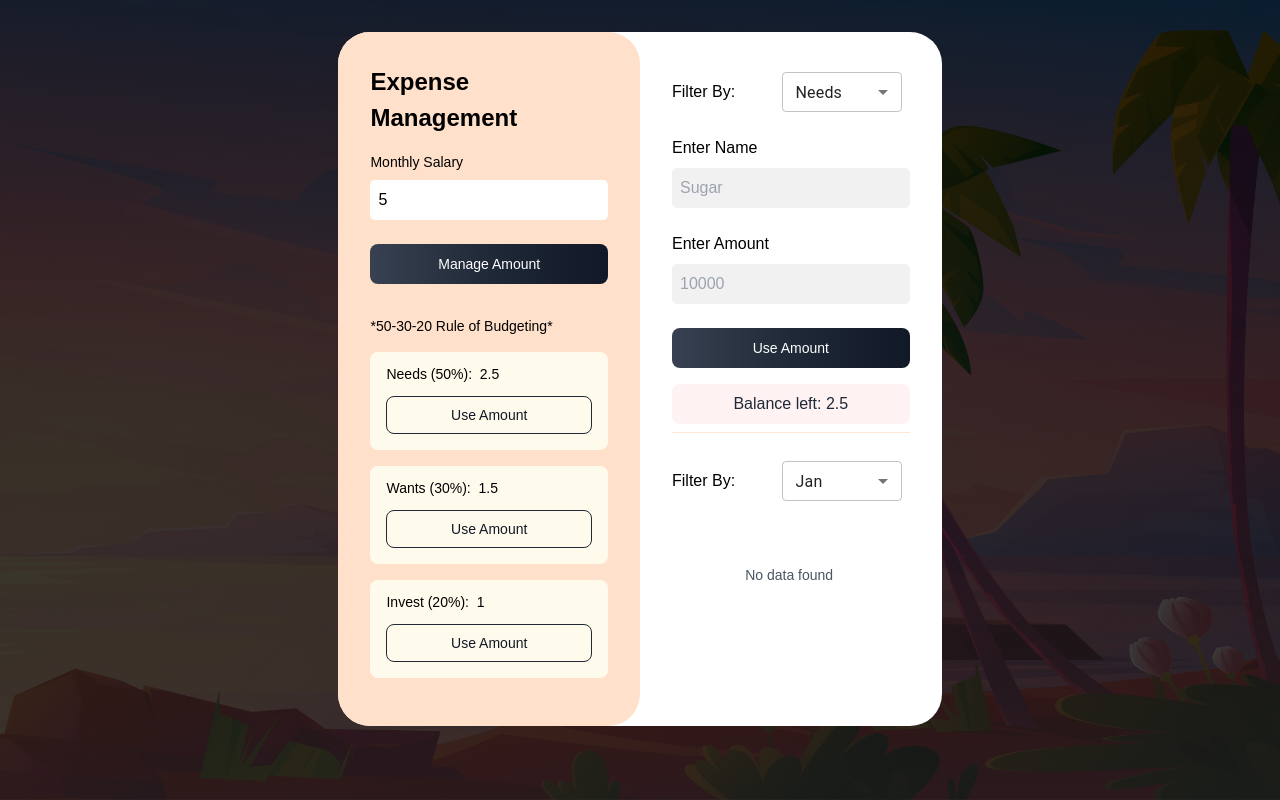
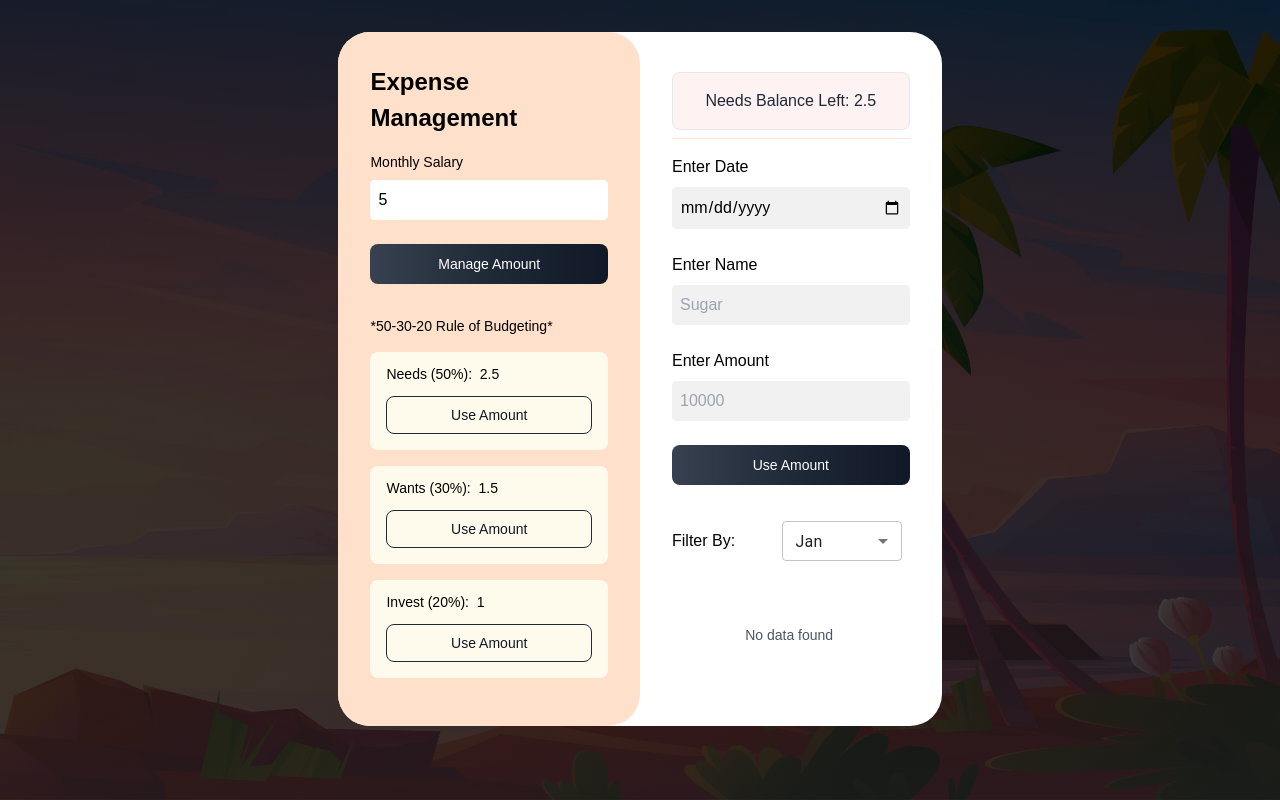
Before and after one commit to gauravsoni97/expensemanagement, a React (Create React App) app: page / in a window 1280 px wide. Both pictures are taken after typing "5" into the empty fields and a click on the button "Manage Amount". Built offline with nearby package versions, Linux system fonts and the light colour scheme.

Commit message:
date added in right side

```diff
--- a/src/Components/ExpenseListRight/ExpenseListRight.jsx
+++ b/src/Components/ExpenseListRight/ExpenseListRight.jsx
@@ -14,18 +14,17 @@ const ExpenseListRight = ({
   currentBalance,
   salaryToNeeds,
 }) => {
-
-
   const [arrayOfList, setArrayOfList] = useState([]);
-
 
   const formik = useFormik({
     initialValues: {
+      itemDate: "",
       itemName: "",
       itemPrice: "",
     },
 
     validationSchema: Yup.object({
+      itemDate: Yup.date().required("Date is Required"),
       itemName: Yup.string()
         .max(20, "Enter name less than 20 character")
         .required("Name is Required"),
@@ -40,16 +39,15 @@ const ExpenseListRight = ({
         return [...preval, { name: values.itemName, price: values.itemPrice }];
       });
 
-
       formik.resetForm();
-
     },
   });
 
   // Balance left code
 
-  let totalListSum = arrayOfList.map(obj => obj.price).reduce((acc, cur) => acc + cur , 0);
-
+  let totalListSum = arrayOfList
+    .map((obj) => obj.price)
+    .reduce((acc, cur) => acc + cur, 0);
 
   // on delete list item from list
 
@@ -60,26 +58,26 @@ const ExpenseListRight = ({
     setArrayOfList(updatedList);
   };
 
-
-
-
   return (
     <div className="mainBox-rightside p-3">
-      <div className="filter_box">
-        <div>Filter By:</div>
-        <div>
-          <FormControl sx={{ m: 1, minWidth: 120 }} size="small">
-            <Select value={filter} onChange={(e) => setFilter(e.target.value)}>
-              <MenuItem value="needs">Needs</MenuItem>
-              <MenuItem value="wants">Wants</MenuItem>
-              <MenuItem value="invest">Invest</MenuItem>
-            </Select>
-          </FormControl>
-        </div>
+      <div className="balence_left_box w-full ">
+        <p className=" w-full bg-red-50 p-4 border rounded-lg text-gray-800 text-center my-2 ">
+          Needs Balance Left: {salaryToNeeds - totalListSum}
+        </p>
       </div>
 
       <div className="input_amount_form_section">
         <form onSubmit={formik.handleSubmit}>
+          <div className="inputfield inputfield_rightside">
+            <label>Enter Date</label>
+            <input
+              name="itemDate"
+              type="date"
+              placeholder="12 jan"
+              value={formik.values.itemDate}
+              onChange={formik.handleChange}
+            />
+          </div>
           <div className="inputfield inputfield_rightside">
             <label>Enter Name</label>
             <input
@@ -107,11 +105,7 @@ const ExpenseListRight = ({
             Use Amount
           </button>
         </form>
-        <div className="balence_left_box ">
-          <p className=" w-full bg-red-50 p-2 rounded-lg text-gray-800 text-center my-2 ">
-            Balance left: {salaryToNeeds - totalListSum}
-          </p>
-        </div>
+
         <div className="list_amount_parent">
           <div className=" mt-5 list_by_filter flex align-center justify-between">
             <div className="filter_box w-full">
@@ -131,7 +125,11 @@ const ExpenseListRight = ({
             </div>
           </div>
           <div className="all_lists_parent">
-            {arrayOfList.length == 0 && <p className=" text-center text-sm pt-12 text-gray-600">No data found</p> }
+            {arrayOfList.length == 0 && (
+              <p className=" text-center text-sm pt-12 text-gray-600">
+                No data found
+              </p>
+            )}
             {arrayOfList?.map((e, ind) => {
               return (
                 <div
--- a/src/Components/Main.jsx
+++ b/src/Components/Main.jsx
@@ -47,7 +47,7 @@ const Main = () => {
 
         <form onSubmit={formik.handleSubmit}>
           <div className="inputfield">
-            <label className="text-sm">Monthly Salary</label>
+            <label className="text-sm font-medium">Monthly Salary</label>
             <input
               name="salary"
               type="number"
```
